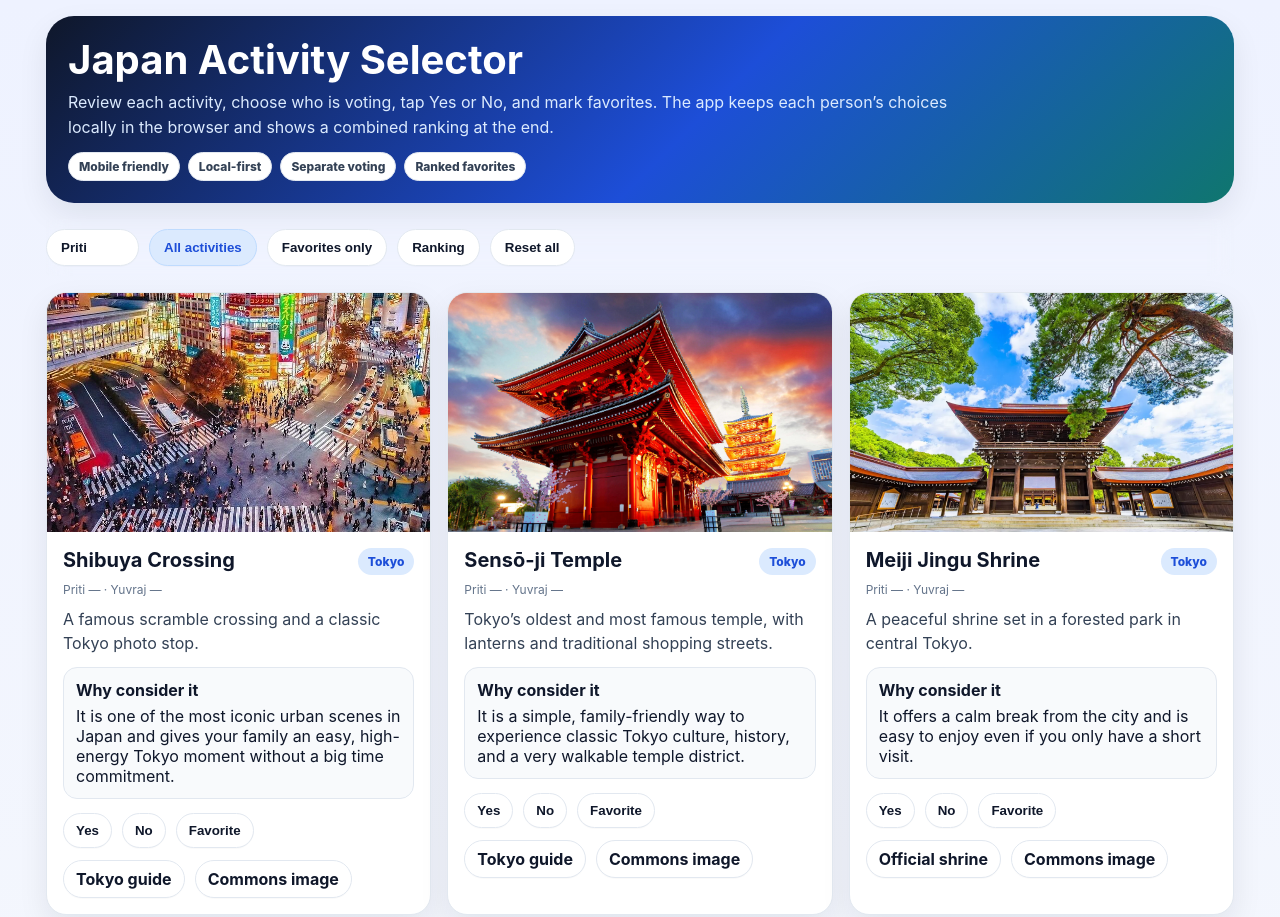
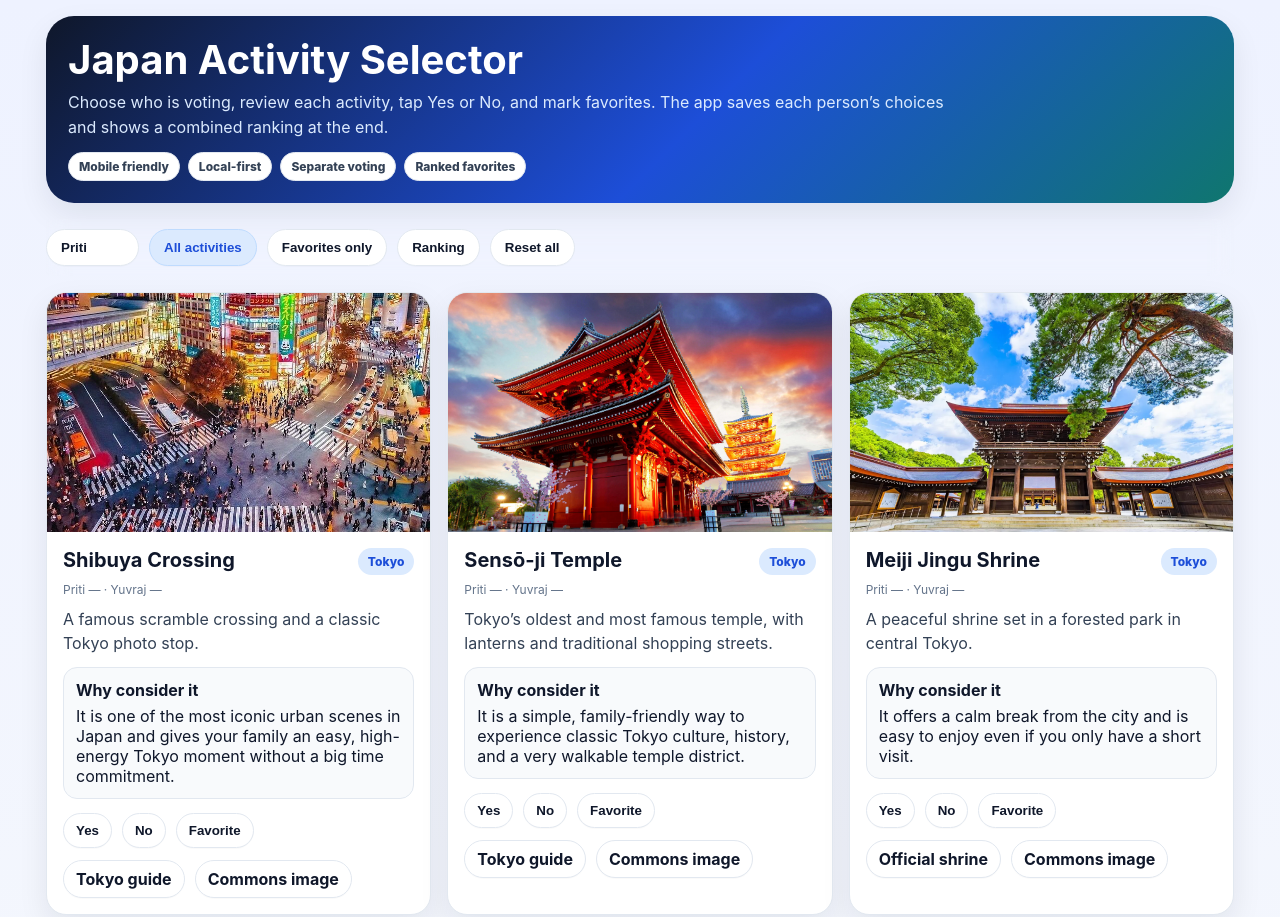
Before and after one commit to pawantahilramani/pawantahilramani.github.io, a plain HTML site: page index.html in a window 1280 px wide. Shown: the top 917 px of the page. Drawn offline with Linux system fonts and the light colour scheme.

Commit message:
commit changes

```diff
--- a/index.html
+++ b/index.html
@@ -174,7 +174,7 @@
   <div class="wrap">
     <section class="hero">
       <h1>Japan Activity Selector</h1>
-      <p>Review each activity, choose who is voting, tap Yes or No, and mark favorites. The app keeps each person’s choices locally in the browser and shows a combined ranking at the end.</p>
+      <p>Choose who is voting, review each activity, tap Yes or No, and mark favorites. The app saves each person’s choices and shows a combined ranking at the end.</p>
       <div class="legend">
         <span>Mobile friendly</span>
         <span>Local-first</span>
```
